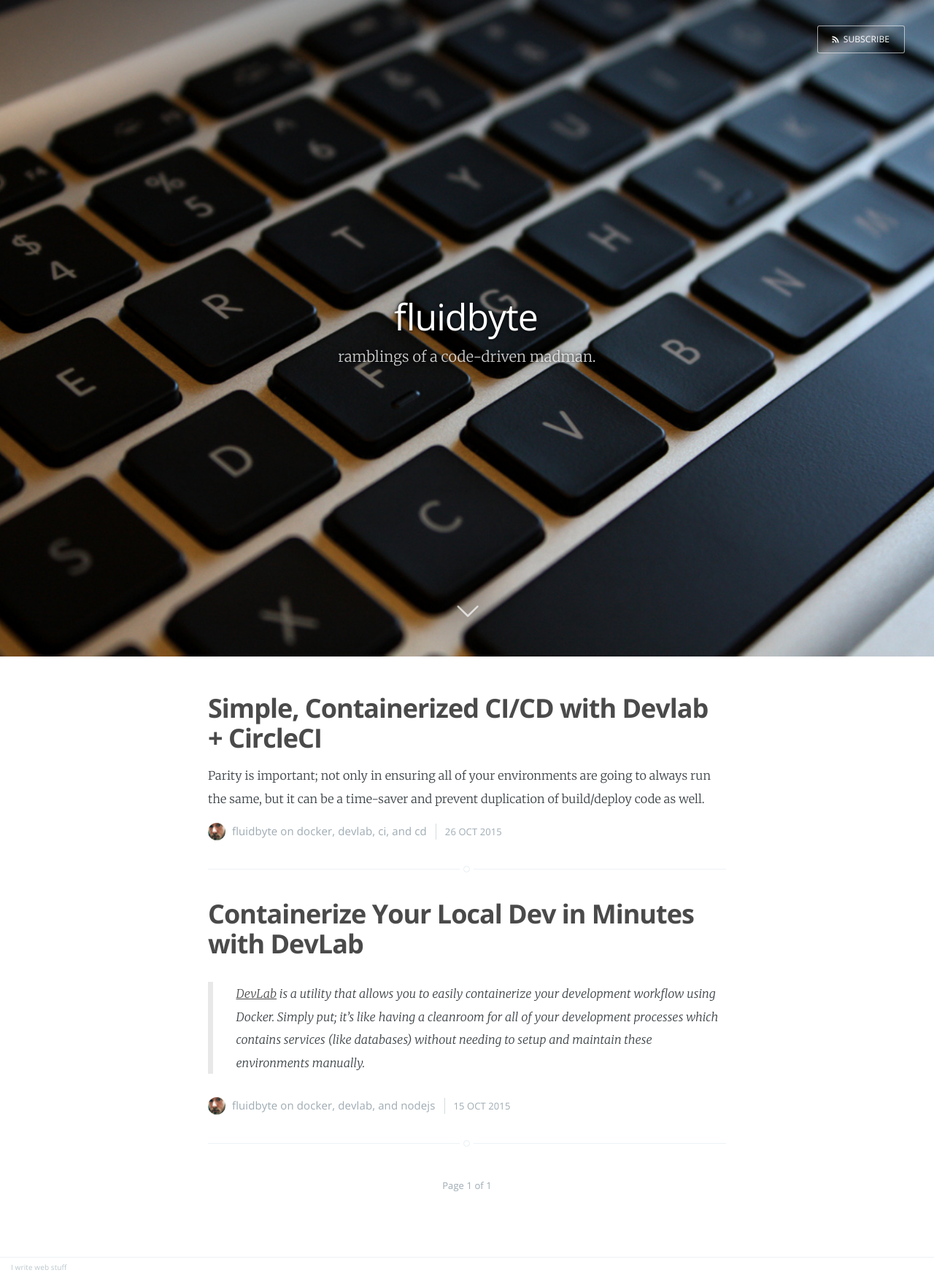
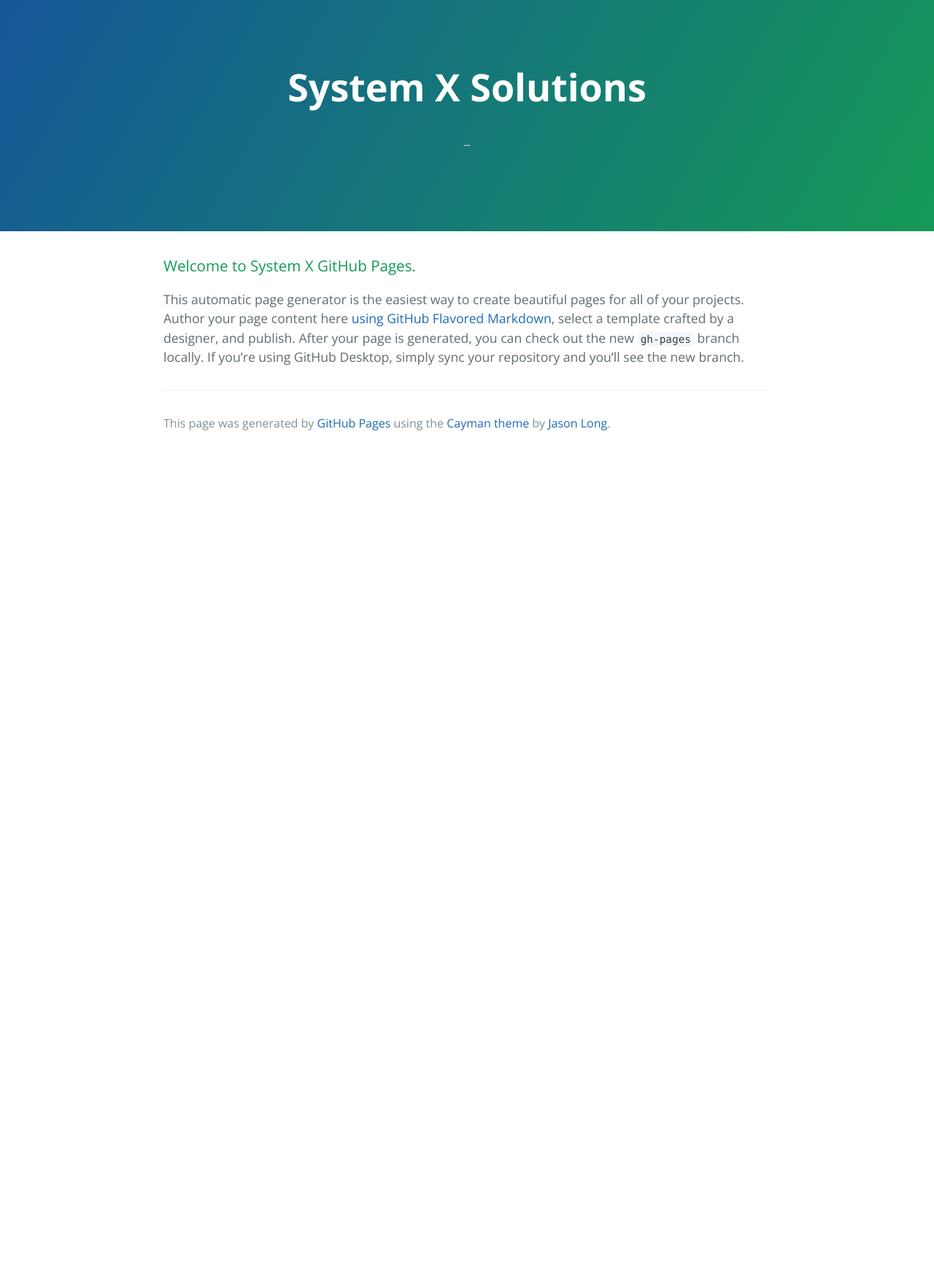
Before and after one commit to SystemX-Solutions/systemx-solutions.github.io, a Jekyll site: the page index.html, which Jekyll copies as it is, in a window 1280 px wide. Shown: the whole page at 73% size. Built offline with Jekyll 4.4.1, drawn with Linux system fonts in a browser that asks for light colours; Markdown is read by kramdown in place of the engine named in the settings; the list of posts is cut into pages by our own code; after the commit the page ends 900 px from its top, so only the background shows below that.

Commit message:
Replace master branch with page content via GitHub

```diff
--- a/index.html
+++ b/index.html
@@ -1,80 +1,33 @@
----
-layout: default
-title: Home
-cover: assets/images/blog-bg.jpg
-about: 'about.html'
----
+<!DOCTYPE html>
+<html lang="en-us">
+  <head>
+    <meta charset="UTF-8">
+    <title>System X Solutions by SystemX-Solutions</title>
+    <meta name="viewport" content="width=device-width, initial-scale=1">
+    <link rel="stylesheet" type="text/css" href="stylesheets/normalize.css" media="screen">
+    <link href='https://fonts.googleapis.com/css?family=Open+Sans:400,700' rel='stylesheet' type='text/css'>
+    <link rel="stylesheet" type="text/css" href="stylesheets/stylesheet.css" media="screen">
+    <link rel="stylesheet" type="text/css" href="stylesheets/github-light.css" media="screen">
+  </head>
+  <body>
+    <section class="page-header">
+      <h1 class="project-name">System X Solutions</h1>
+      <h2 class="project-tagline">_</h2>
+    </section>
 
-<header class="main-header {% if page.cover %}" style="background-image: url({{ page.cover }}) {%else%}no-cover{% endif %}">
-    <nav class="main-nav overlay clearfix">
-            {% if page.logo %}
-                <a class="blog-logo" href="{{ site.baseurl }}">
-                    <img src="{{ page.logo }}" alt="Blog Logo" />
-                </a>
-            {% endif %}
-        <a class="subscribe-button icon-feed" href="{{ site.baseurl }}rss.xml">Subscribe</a>
-    </nav>
-    <div class="vertical">
-        <div class="main-header-content inner">
-            <h1 class="page-title" style="font-weight: 400; text-shadow: 0 0 5px #000;">{{ site.name }}</h1>
-            <h2 class="page-description" style="font-weight: 400; text-shadow: 0 0 5px #000;">
-                {% if site.description %} {{ site.description }}. {% endif %}
-            </h2>
-        </div>
-    </div>
-    <a class="scroll-down icon-arrow-left" href="#content" data-offset="-45"><span class="hidden">Scroll Down</span></a>
-</header>
+    <section class="main-content">
+      <h3>
+<a id="welcome-to-system-x-github-pages" class="anchor" href="#welcome-to-system-x-github-pages" aria-hidden="true"><span aria-hidden="true" class="octicon octicon-link"></span></a>Welcome to System X GitHub Pages.</h3>
+
+<p>This automatic page generator is the easiest way to create beautiful pages for all of your projects. Author your page content here <a href="https://guides.github.com/features/mastering-markdown/">using GitHub Flavored Markdown</a>, select a template crafted by a designer, and publish. After your page is generated, you can check out the new <code>gh-pages</code> branch locally. If you’re using GitHub Desktop, simply sync your repository and you’ll see the new branch.</p>
+
+      <footer class="site-footer">
+
+        <span class="site-footer-credits">This page was generated by <a href="https://pages.github.com">GitHub Pages</a> using the <a href="https://github.com/jasonlong/cayman-theme">Cayman theme</a> by <a href="https://twitter.com/jasonlong">Jason Long</a>.</span>
+      </footer>
+
+    </section>
 
 
-<main id="content" class="content" role="main">
-
-
-    <div class="extra-pagination inner">
-        {% include pagination.html %}
-    </div>
-
-    {% for post in paginator.posts %}
-
-    <article class="post">
-        <header class="post-header">
-            <h2 class="post-title"><a href="{{ post.url }}">{{ post.title }}</a></h2>
-        </header>
-        <section class="post-excerpt">
-            {{ post.excerpt }}
-        </section>
-        <footer class="post-meta">
-            {% if site.author %}
-                <img class="author-thumb" src="/assets/images/profile.jpg" alt="fluidbyte : Kent Safranski" nopin="nopin" />
-                {{ site.author }}
-            {% endif %}
-            {% if post.categories.size > 0 %}
-                {{ post.categories | array_to_sentence_string | prepend: 'on ' }}
-            {% endif %}
-            <time class="post-date" datetime="{{ post.date | date:"%Y-%m-%d" }}">
-                {{ post.date | date_to_string }}
-            </time>
-        </footer>
-    </article>
-
-    <!-- Capser below -->
-<!--     <article class="{{post_class}}">
-    <header class="post-header">
-        <h2 class="post-title"><a href="{{url}}">{{{title}}}</a></h2>
-    </header>
-    <section class="post-excerpt">
-        <p>{{excerpt words="26"}} <a class="read-more" href="{{url}}">&raquo;</a></p>
-    </section>
-    <footer class="post-meta">
-        {{#if author.image}}<img class="author-thumb" src="{{author.image}}" alt="Author image" nopin="nopin" />{{/if}}
-        {{author}}
-        {{tags prefix=" on "}}
-        <time class="post-date" datetime="{{date format='YYYY-MM-DD'}}">{{date format="DD MMMM YYYY"}}</time>
-    </footer>
-    </article> -->
-    <!--  -->
-
-    {% endfor %}
-
-    {% include pagination.html %}
-
-</main>
+  </body>
+</html>
--- /dev/null
+++ b/params.json
@@ -0,0 +1 @@
+{"name":"System X Solutions","tagline":"_","body":"### Welcome to System X GitHub Pages.\r\nThis automatic page generator is the easiest way to create beautiful pages for all of your projects. Author your page content here [using GitHub Flavored Markdown](https://guides.github.com/features/mastering-markdown/), select a template crafted by a designer, and publish. After your page is generated, you can check out the new `gh-pages` branch locally. If you’re using GitHub Desktop, simply sync your repository and you’ll see the new branch.\r\n","google":"","note":"Don't delete this file! It's used internally to help with page regeneration."}
--- /dev/null
+++ b/stylesheets/github-light.css
@@ -0,0 +1,115 @@
+/*
+   Copyright 2014 GitHub Inc.
+
+   Licensed under the Apache License, Version 2.0 (the "License");
+   you may not use this file except in compliance with the License.
+   You may obtain a copy of the License at
+
+       http://www.apache.org/licenses/LICENSE-2.0
+
+   Unless required by applicable law or agreed to in writing, software
+   distributed under the License is distributed on an "AS IS" BASIS,
+   WITHOUT WARRANTIES OR CONDITIONS OF ANY KIND, either express or implied.
+   See the License for the specific language governing permissions and
+   limitations under the License.
+
+*/
+
+.pl-c /* comment */ {
+  color: #969896;
+}
+
+.pl-c1      /* constant, markup.raw, meta.diff.header, meta.module-reference, meta.property-name, support, support.constant, support.variable, variable.other.constant */,
+.pl-s .pl-v /* string variable */ {
+  color: #0086b3;
+}
+
+.pl-e  /* entity */,
+.pl-en /* entity.name */ {
+  color: #795da3;
+}
+
+.pl-s .pl-s1 /* string source */,
+.pl-smi      /* storage.modifier.import, storage.modifier.package, storage.type.java, variable.other, variable.parameter.function */ {
+  color: #333;
+}
+
+.pl-ent /* entity.name.tag */ {
+  color: #63a35c;
+}
+
+.pl-k /* keyword, storage, storage.type */ {
+  color: #a71d5d;
+}
+
+.pl-pds              /* punctuation.definition.string, string.regexp.character-class */,
+.pl-s                /* string */,
+.pl-s .pl-pse .pl-s1 /* string punctuation.section.embedded source */,
+.pl-sr               /* string.regexp */,
+.pl-sr .pl-cce       /* string.regexp constant.character.escape */,
+.pl-sr .pl-sra       /* string.regexp string.regexp.arbitrary-repitition */,
+.pl-sr .pl-sre       /* string.regexp source.ruby.embedded */ {
+  color: #183691;
+}
+
+.pl-v /* variable */ {
+  color: #ed6a43;
+}
+
+.pl-id /* invalid.deprecated */ {
+  color: #b52a1d;
+}
+
+.pl-ii /* invalid.illegal */ {
+  background-color: #b52a1d;
+  color: #f8f8f8;
+}
+
+.pl-sr .pl-cce /* string.regexp constant.character.escape */ {
+  color: #63a35c;
+  font-weight: bold;
+}
+
+.pl-ml /* markup.list */ {
+  color: #693a17;
+}
+
+.pl-mh        /* markup.heading */,
+.pl-mh .pl-en /* markup.heading entity.name */,
+.pl-ms        /* meta.separator */ {
+  color: #1d3e81;
+  font-weight: bold;
+}
+
+.pl-mq /* markup.quote */ {
+  color: #008080;
+}
+
+.pl-mi /* markup.italic */ {
+  color: #333;
+  font-style: italic;
+}
+
+.pl-mb /* markup.bold */ {
+  color: #333;
+  font-weight: bold;
+}
+
+.pl-md /* markup.deleted, meta.diff.header.from-file */ {
+  background-color: #ffecec;
+  color: #bd2c00;
+}
+
+.pl-mi1 /* markup.inserted, meta.diff.header.to-file */ {
+  background-color: #eaffea;
+  color: #55a532;
+}
+
+.pl-mdr /* meta.diff.range */ {
+  color: #795da3;
+  font-weight: bold;
+}
+
+.pl-mo /* meta.output */ {
+  color: #1d3e81;
+}
--- /dev/null
+++ b/stylesheets/stylesheet.css
@@ -0,0 +1,245 @@
+* {
+  box-sizing: border-box; }
+
+body {
+  padding: 0;
+  margin: 0;
+  font-family: "Open Sans", "Helvetica Neue", Helvetica, Arial, sans-serif;
+  font-size: 16px;
+  line-height: 1.5;
+  color: #606c71; }
+
+a {
+  color: #1e6bb8;
+  text-decoration: none; }
+  a:hover {
+    text-decoration: underline; }
+
+.btn {
+  display: inline-block;
+  margin-bottom: 1rem;
+  color: rgba(255, 255, 255, 0.7);
+  background-color: rgba(255, 255, 255, 0.08);
+  border-color: rgba(255, 255, 255, 0.2);
+  border-style: solid;
+  border-width: 1px;
+  border-radius: 0.3rem;
+  transition: color 0.2s, background-color 0.2s, border-color 0.2s; }
+  .btn + .btn {
+    margin-left: 1rem; }
+
+.btn:hover {
+  color: rgba(255, 255, 255, 0.8);
+  text-decoration: none;
+  background-color: rgba(255, 255, 255, 0.2);
+  border-color: rgba(255, 255, 255, 0.3); }
+
+@media screen and (min-width: 64em) {
+  .btn {
+    padding: 0.75rem 1rem; } }
+
+@media screen and (min-width: 42em) and (max-width: 64em) {
+  .btn {
+    padding: 0.6rem 0.9rem;
+    font-size: 0.9rem; } }
+
+@media screen and (max-width: 42em) {
+  .btn {
+    display: block;
+    width: 100%;
+    padding: 0.75rem;
+    font-size: 0.9rem; }
+    .btn + .btn {
+      margin-top: 1rem;
+      margin-left: 0; } }
+
+.page-header {
+  color: #fff;
+  text-align: center;
+  background-color: #159957;
+  background-image: linear-gradient(120deg, #155799, #159957); }
+
+@media screen and (min-width: 64em) {
+  .page-header {
+    padding: 5rem 6rem; } }
+
+@media screen and (min-width: 42em) and (max-width: 64em) {
+  .page-header {
+    padding: 3rem 4rem; } }
+
+@media screen and (max-width: 42em) {
+  .page-header {
+    padding: 2rem 1rem; } }
+
+.project-name {
+  margin-top: 0;
+  margin-bottom: 0.1rem; }
+
+@media screen and (min-width: 64em) {
+  .project-name {
+    font-size: 3.25rem; } }
+
+@media screen and (min-width: 42em) and (max-width: 64em) {
+  .project-name {
+    font-size: 2.25rem; } }
+
+@media screen and (max-width: 42em) {
+  .project-name {
+    font-size: 1.75rem; } }
+
+.project-tagline {
+  margin-bottom: 2rem;
+  font-weight: normal;
+  opacity: 0.7; }
+
+@media screen and (min-width: 64em) {
+  .project-tagline {
+    font-size: 1.25rem; } }
+
+@media screen and (min-width: 42em) and (max-width: 64em) {
+  .project-tagline {
+    font-size: 1.15rem; } }
+
+@media screen and (max-width: 42em) {
+  .project-tagline {
+    font-size: 1rem; } }
+
+.main-content :first-child {
+  margin-top: 0; }
+.main-content img {
+  max-width: 100%; }
+.main-content h1, .main-content h2, .main-content h3, .main-content h4, .main-content h5, .main-content h6 {
+  margin-top: 2rem;
+  margin-bottom: 1rem;
+  font-weight: normal;
+  color: #159957; }
+.main-content p {
+  margin-bottom: 1em; }
+.main-content code {
+  padding: 2px 4px;
+  font-family: Consolas, "Liberation Mono", Menlo, Courier, monospace;
+  font-size: 0.9rem;
+  color: #383e41;
+  background-color: #f3f6fa;
+  border-radius: 0.3rem; }
+.main-content pre {
+  padding: 0.8rem;
+  margin-top: 0;
+  margin-bottom: 1rem;
+  font: 1rem Consolas, "Liberation Mono", Menlo, Courier, monospace;
+  color: #567482;
+  word-wrap: normal;
+  background-color: #f3f6fa;
+  border: solid 1px #dce6f0;
+  border-radius: 0.3rem; }
+  .main-content pre > code {
+    padding: 0;
+    margin: 0;
+    font-size: 0.9rem;
+    color: #567482;
+    word-break: normal;
+    white-space: pre;
+    background: transparent;
+    border: 0; }
+.main-content .highlight {
+  margin-bottom: 1rem; }
+  .main-content .highlight pre {
+    margin-bottom: 0;
+    word-break: normal; }
+.main-content .highlight pre, .main-content pre {
+  padding: 0.8rem;
+  overflow: auto;
+  font-size: 0.9rem;
+  line-height: 1.45;
+  border-radius: 0.3rem; }
+.main-content pre code, .main-content pre tt {
+  display: inline;
+  max-width: initial;
+  padding: 0;
+  margin: 0;
+  overflow: initial;
+  line-height: inherit;
+  word-wrap: normal;
+  background-color: transparent;
+  border: 0; }
+  .main-content pre code:before, .main-content pre code:after, .main-content pre tt:before, .main-content pre tt:after {
+    content: normal; }
+.main-content ul, .main-content ol {
+  margin-top: 0; }
+.main-content blockquote {
+  padding: 0 1rem;
+  margin-left: 0;
+  color: #819198;
+  border-left: 0.3rem solid #dce6f0; }
+  .main-content blockquote > :first-child {
+    margin-top: 0; }
+  .main-content blockquote > :last-child {
+    margin-bottom: 0; }
+.main-content table {
+  display: block;
+  width: 100%;
+  overflow: auto;
+  word-break: normal;
+  word-break: keep-all; }
+  .main-content table th {
+    font-weight: bold; }
+  .main-content table th, .main-content table td {
+    padding: 0.5rem 1rem;
+    border: 1px solid #e9ebec; }
+.main-content dl {
+  padding: 0; }
+  .main-content dl dt {
+    padding: 0;
+    margin-top: 1rem;
+    font-size: 1rem;
+    font-weight: bold; }
+  .main-content dl dd {
+    padding: 0;
+    margin-bottom: 1rem; }
+.main-content hr {
+  height: 2px;
+  padding: 0;
+  margin: 1rem 0;
+  background-color: #eff0f1;
+  border: 0; }
+
+@media screen and (min-width: 64em) {
+  .main-content {
+    max-width: 64rem;
+    padding: 2rem 6rem;
+    margin: 0 auto;
+    font-size: 1.1rem; } }
+
+@media screen and (min-width: 42em) and (max-width: 64em) {
+  .main-content {
+    padding: 2rem 4rem;
+    font-size: 1.1rem; } }
+
+@media screen and (max-width: 42em) {
+  .main-content {
+    padding: 2rem 1rem;
+    font-size: 1rem; } }
+
+.site-footer {
+  padding-top: 2rem;
+  margin-top: 2rem;
+  border-top: solid 1px #eff0f1; }
+
+.site-footer-owner {
+  display: block;
+  font-weight: bold; }
+
+.site-footer-credits {
+  color: #819198; }
+
+@media screen and (min-width: 64em) {
+  .site-footer {
+    font-size: 1rem; } }
+
+@media screen and (min-width: 42em) and (max-width: 64em) {
+  .site-footer {
+    font-size: 1rem; } }
+
+@media screen and (max-width: 42em) {
+  .site-footer {
+    font-size: 0.9rem; } }
```
Also changed, not shown: stylesheets/normalize.css (added).
